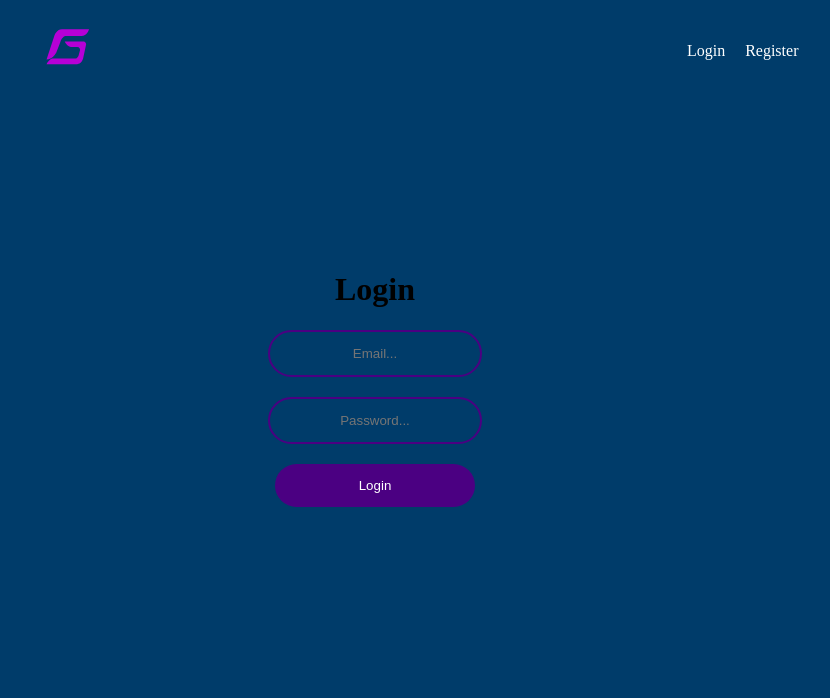
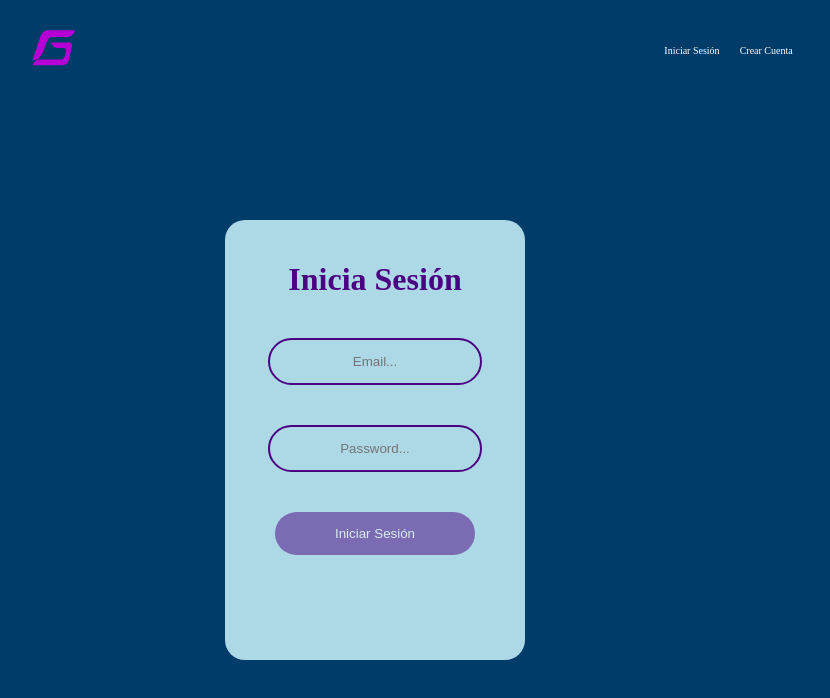
Before and after one commit to DiazJulian/Next-MyApp, a Next.js app: page /login in a window 1280 px wide. Shown: the top 698 px of the page, without its empty margins (265-1095 px from the left). Built offline with nearby package versions, Linux system fonts and the light colour scheme; no server answers.

Commit message:
Validar Login - Registro

```diff
--- a/components/Navigation.js
+++ b/components/Navigation.js
@@ -1,21 +1,18 @@
 import Link from 'next/link'
 import Logo from '../public/Logo2.svg'
-import { Nav, A, Profile, ProfileCnt } from '../styles/Navigation'
+import { Nav, Div, A, Profile, ProfileCnt } from '../styles/Navigation'
 import { useUser } from '../hooks/useUser'
 
 export default function Navigation ({page}) {
 
     const { session, name, profileImage } = useUser()
-    console.log(session, profileImage,page);
 
     return(
         <Nav>
-            <>
-                <Link href="/">
-                    <A><Logo /></A>
-                </Link>
-            </>
-            <div>
+            <Link href="/">
+                <A><Logo /></A>
+            </Link>
+            <Div>
                 {session ?
                     <ProfileCnt>
                         <Link href={`/user/${name}`}>
@@ -25,11 +22,11 @@ export default function Navigation ({page}) {
                     </ProfileCnt>
                     :
                     <>
-                        <Link href="/login"><A>Login</A></Link>
-                        <Link href="/register"><A>Register</A></Link>
+                        <Link href="/login"><A>Iniciar Sesión</A></Link>
+                        <Link href="/register"><A>Crear Cuenta</A></Link>
                     </>
                 }
-            </div>
+            </Div>
         </Nav>
     )
 }
--- a/pages/login.js
+++ b/pages/login.js
@@ -1,5 +1,5 @@
 import React, { useEffect, useState } from 'react'
-import { Button, Form, Input } from '../styles/Login'
+import { Button, Form, H1, Input } from '../styles/Login'
 import { withTransition } from '../transitionPage'
 import { useUser } from '../hooks/useUser'
 import Navigation from '../components/Navigation'
@@ -8,13 +8,21 @@ function Login () {
 
     const [email, setEmail] = useState('')
     const [password, setPassword] = useState('')
+    const [isValid, setIsValid] = useState(true)
+
     const {login} = useUser()
 
     useEffect(() => {
-        console.log({email});
-        console.log({password});
-    }, [])
+        handleDisable()
+    }, [email,password,isValid])
 
+    const handleDisable = () => {
+        if( email.length > 5 && password.length > 8 ) {
+            setIsValid(false)
+        }else{
+            setIsValid(true)
+        }
+    }
 
     const handleSubmit = (e) => {
         e.preventDefault()
@@ -25,10 +33,12 @@ function Login () {
         <>
             <Navigation />
             <Form onSubmit={handleSubmit}>
-                <h1>Login</h1>
-                <Input type="email" onChange={(e) => setEmail(e.target.value)} placeholder="Email..." />
-                <Input type="password" onChange={(e) => setPassword(e.target.value)} placeholder="Password..." />
-                <Button>Login</Button>
+                <H1>Inicia Sesión</H1>
+                <Input type="email" onChange={(e) => setEmail(e.target.value)}
+                 placeholder="Email..." />
+                <Input type="password" onChange={(e) => setPassword(e.target.value)}
+                 placeholder="Password..." />
+                <Button disabled={isValid}>Iniciar Sesión</Button>
             </Form>
         </>
     )
--- a/styles/Login.js
+++ b/styles/Login.js
@@ -1,9 +1,11 @@
 import styled from "styled-components"
 
 export const Form = styled.form`
-  background: none;
-  height: 500px;
+  background: #add8e6;
+  height: 300px;
   width: 260px;
+  padding: 0 0 15px 0;
+  border-radius: 20px;
   position: absolute;
   top: 50%;
   left: 50%;
@@ -11,10 +13,24 @@ export const Form = styled.form`
   text-align: center;
 
   @media screen and (min-height: 250px) and (orientation: landscape) {
-    height: 300px;
-    background: transparent;
+    top: 55%;
+    padding: 0;
+  }
 
+  @media screen and (min-height: 800px) {
+    height: 400px;
+    padding: 20px 20px;
   }
+
+  @media screen and (min-height: 1000px) and (min-width: 800px) {
+    height: 700px;
+    width: 500px;
+  }
+`
+
+export const H1 = styled.h1`
+  color: indigo;
+
 `
 
 export const Input = styled.input`
@@ -27,11 +43,27 @@ export const Input = styled.input`
   padding: 14px 10px;
   width: 190px;
   outline: none;
-    color: orange;
+  color: indigo;
   border-radius: 24px;
 
   &:focus {
     width: 200px;
+  }
+
+  @media screen and (min-height: 800px) {
+    margin: 40px auto;
+  }
+
+  @media screen and (min-height: 1000px) and (min-width: 800px) {
+    margin: 100px auto;
+    width: 300px;
+    height: 50px;
+    font-size: 30px;
+    border-radius: 60px;
+
+    &:focus {
+      width: 400px;
+    }
   }
 `
 
@@ -52,4 +84,16 @@ export const Button = styled.button`
     background: #3498db;
   }
 
+  &:disabled {
+    cursor: no-drop;
+    opacity: 0.5;
+  }
+
+  @media screen and (min-height: 1000px) and (min-width: 800px) {
+    width: 300px;
+    height: 70px;
+    border-radius: 40px;
+    font-size: 25px;
+  }
+
 `
--- a/styles/Navigation.js
+++ b/styles/Navigation.js
@@ -8,12 +8,17 @@ export const Nav = styled.nav`
     display: flex;
     justify-content: space-around;
     align-items: center;
-    `
+`
+
+export const Div = styled.div`
+    display: flex;
+`
+
 export const A = styled.a`
     color: white;
+    font-size: 10px;
     cursor: pointer;
-    margin-left: 20px;
-    // padding: 0px 7px 0px 0px;
+    margin: 0 10px;
 
 `
 
```
Also changed, not shown: pages/register.js (+47 -12 lines), styles/Register.js (+89 -10 lines). Lines whose indentation alone changed are shown as unchanged.
